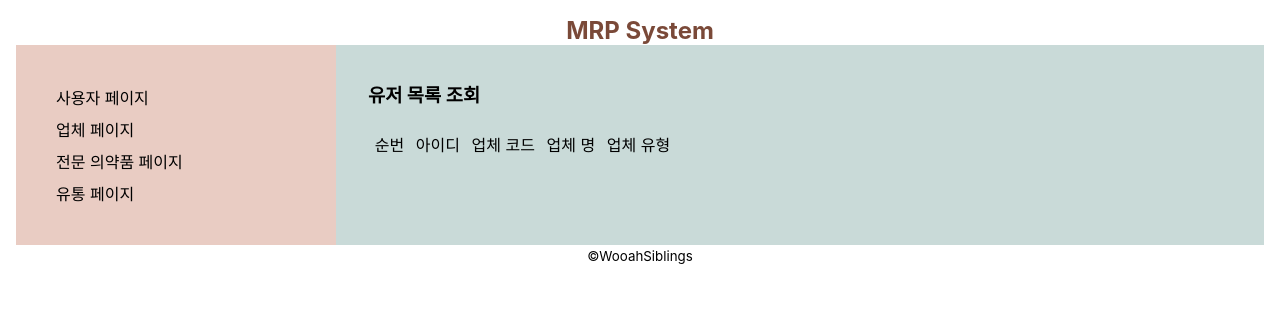
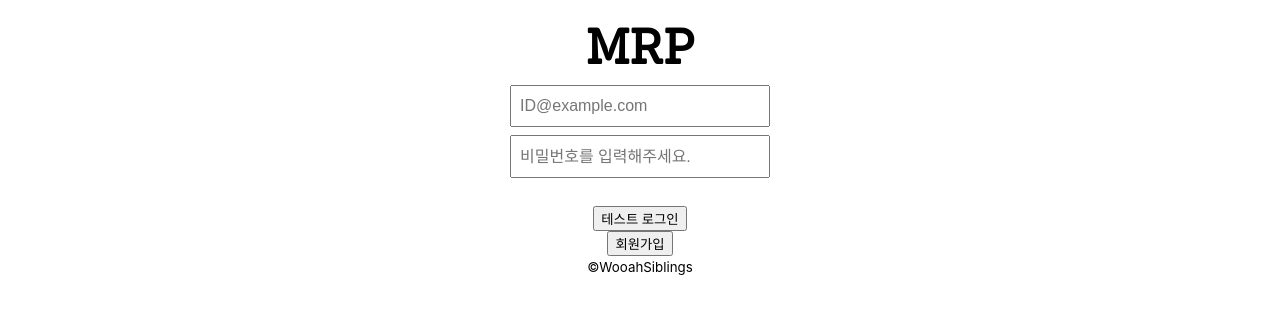
Before and after one commit to Seongjun-Moon/MRP, a React (Create React App) app in the folder web/: page / in a window 1280 px wide. Shown: the top 314 px of the page. Built offline with nearby package versions, Linux system fonts and the light colour scheme.

Commit message:
Fix welcome page css

```diff
--- a/web/src/App.js
+++ b/web/src/App.js
@@ -9,7 +9,7 @@ function App() {
     setIsLoggedin(!isLoggedIn);
   };
 
-  return <div>{!isLoggedIn ? <Main /> : <Welcome login={login} />}</div>;
+  return <div>{isLoggedIn ? <Main /> : <Welcome login={login} />}</div>;
 }
 
 export default App;
--- a/web/src/components/signin.jsx
+++ b/web/src/components/signin.jsx
@@ -23,8 +23,7 @@ function Signin(props) {
 
   return (
     <div className="signin">
-      <form onSubmit={(e) => handleSubmit(e)} action="" className="signin-form">
-        Email
+      <form onSubmit={(e) => handleSubmit(e)} className="signin-form">
         <input
           type="email"
           name="email"
@@ -33,8 +32,6 @@ function Signin(props) {
           required
           ref={emailInput}
         />
-        <br />
-        PW
         <input
           type="password"
           name="password"
--- a/web/src/components/signup.jsx
+++ b/web/src/components/signup.jsx
@@ -3,7 +3,7 @@ import API from "../API";
 
 let emailInput = React.createRef();
 let passwordInput = React.createRef();
-let passwordCheckInput = React.createRef();
+let passwordConfirmInput = React.createRef();
 let companyCodeInput = React.createRef();
 
 function Signup(props) {
@@ -11,7 +11,7 @@ function Signup(props) {
     e.preventDefault();
     let id = emailInput.current.value;
     let pw = passwordInput.current.value;
-    let pwcheck = passwordCheckInput.current.value;
+    let pwcheck = passwordConfirmInput.current.value;
     let companyCode = companyCodeInput.current.value;
 
     if (pw === pwcheck) {
@@ -29,9 +29,10 @@ function Signup(props) {
 
   return (
     <div className="signup">
+      <h1>회원가입 페이지</h1>
+
       <form onSubmit={(e) => handleSubmit(e)} action="" className="signup-form">
-        <h1>회원가입 페이지</h1>
-        Email
+        <label htmlFor="signup-email">Email</label>
         <input
           type="email"
           name="email"
@@ -40,8 +41,7 @@ function Signup(props) {
           required
           ref={emailInput}
         />
-        <br />
-        PW
+        <label htmlFor="signup-password">Password</label>
         <input
           type="password"
           name="password"
@@ -50,18 +50,18 @@ function Signup(props) {
           required
           ref={passwordInput}
         />
-        <br />
-        PW Check
+        <label htmlFor="signup-password-confirmation">
+          Password Confirmation
+        </label>
         <input
           type="password"
           name="password"
-          id="signup-password"
+          id="signup-password-confirmation"
           placeholder="비밀번호를 한번 더 입력해주세요."
           required
-          ref={passwordCheckInput}
+          ref={passwordConfirmInput}
         />
-        <br />
-        업체 코드
+        <label htmlFor="signup-companycode">업체코드</label>
         <input
           name="companyCode"
           id="signup-companycode"
@@ -71,7 +71,6 @@ function Signup(props) {
         />
         <br />
         <button type="submit">회원가입</button>
-        {/* <button onClick={props.login}>회원가입</button> */}
       </form>
     </div>
   );
--- a/web/src/scss/App.scss
+++ b/web/src/scss/App.scss
@@ -23,8 +23,17 @@ table {
   }
 }
 
+label {
+  display: block;
+}
+
 input {
   display: block;
+  width: 15rem;
+  height: 2rem;
+  padding: 0.2rem 0.5rem;
+  margin: 0.5rem auto;
+  font-size: 1rem;
 }
 
 select {
--- a/web/src/scss/pages.scss
+++ b/web/src/scss/pages.scss
@@ -17,6 +17,9 @@
 }
 
 .welcome {
+  width: 50rem;
+  margin: 0 auto;
+  text-align: center;
   header {
     font-family: $Sanchez;
     font-size: 3rem;
```
